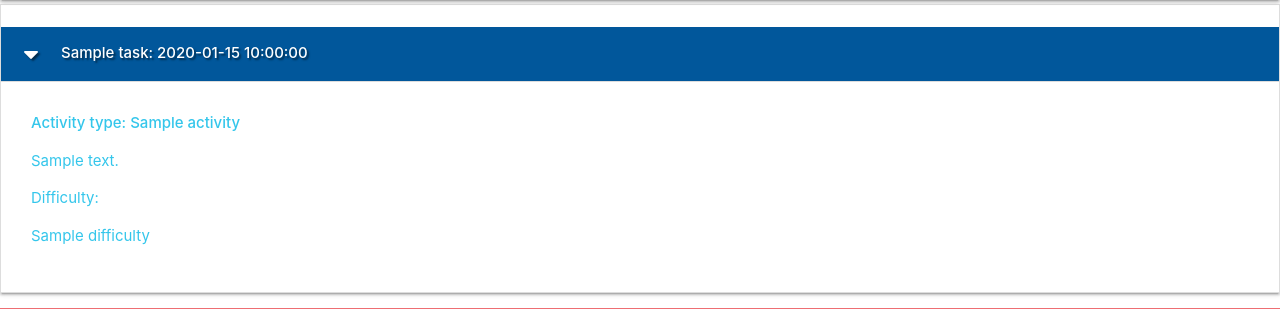
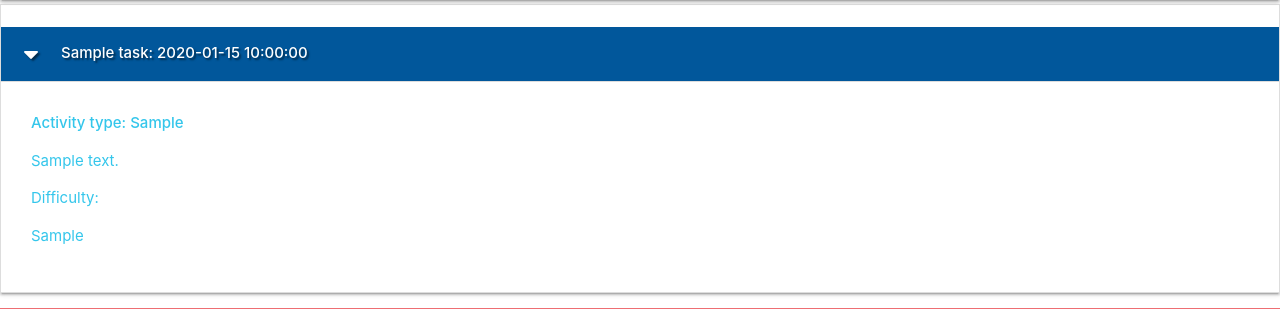
Before and after one commit to michodgs25/Sprint, a Flask app: page /get_tasks in a window 1280 px wide, after a click that opens the changed part. Shown: the part 68-377 px from the top of the page. Run offline with Flask 2, Linux system fonts and the light colour scheme; a database or web service that is not in the repository returns one stand-in record (values such as "Sample title"); some libraries are stand-ins or nearby versions.

Commit message:
Update task for loop and request form method

```diff
--- a/app.py
+++ b/app.py
@@ -41,21 +41,21 @@ def get_create():
 
 @app.route("/add_activity", methods=["GET", "POST"])
 def add_activity():
-    task = {
-        "task_name": request.form.get("task_name"),
-        "task_surname": request.form.get("task_surname"),
-        "task_gender": request.form.getlist("task_gender"),
-        "task_age": request.form.get("task_age"),
-        "task_activity": request.form.get("task_activity"),
-        "task_title": request.form.get("task_title"),
-        "task_description": request.form.get("task_description"),
-        "task_difficulty": request.form.getlist("task_difficulty"),
-        "task_date": request.form.get("task_date")
-    }
     if request.method == "POST":
-        mongo.db.tasks.insert_one(task)
-        flash("Activity Successfully added")
-        return redirect(url_for("get_tasks"))
+        task = {
+            "task_name": request.form.get("task_name"),
+            "task_surname": request.form.get("task_surname"),
+            "task_gender": request.form.getlist("task_gender"),
+            "task_age": request.form.get("task_age"),
+            "task_activity": request.form.getlist("task_activity"),
+            "task_title": request.form.get("task_title"),
+            "task_description": request.form.getlist("task_description"),
+            "task_difficulty": request.form.getlist("task_difficulty"),
+            "task_date": request.form.get("task_date")
+            }
+    mongo.db.tasks.insert_one(task)
+    flash("Activity Successfully added")
+    return redirect(url_for("get_tasks"))
 
     return render_template("add_activity.html")
 
--- a/templates/add_activity.html
+++ b/templates/add_activity.html
@@ -37,8 +37,8 @@
    <!--choose specific activity-->
    <div class="row">
    <div class="input-field col s12">
-      <input id="activity" name="activity" required>
-      <label for="activity">Which activity</label>
+      <input id="task_activity" name="task_activity" required>
+      <label for="task_activity">Which activity</label>
       <select class="browser-default">
          <option value="0">Please choose:</option>
          <option value="1">Run</option>
--- a/templates/explore.html
+++ b/templates/explore.html
@@ -7,12 +7,12 @@
 	<li>
 		<div class="collapsible-header white-text light-blue darken-4 text-shadow">
 			<i class="fas fa-caret-down"></i>
-			<strong>{{ task.title }}: {{ task.date }}</strong>
+			<strong>{{ task.task_title }}: {{ task.task_date }}</strong>
 		</div>
 		<div class="collapsible-body">
-			<strong>Activity type: {{ task.activity }}</strong>
-            <p>{{ task.description }}</p>
-            <h8>Difficulty:</h8><p>{{ task.difficulty }}</p>
+			<strong>Activity type: {{ task.task_activity }}</strong>
+            <p>{{ task.task_description }}</p>
+            <h8>Difficulty:</h8><p>{{ task.task_difficulty }}</p>
 		</div>
 	</li>
     {% endfor %}
```
